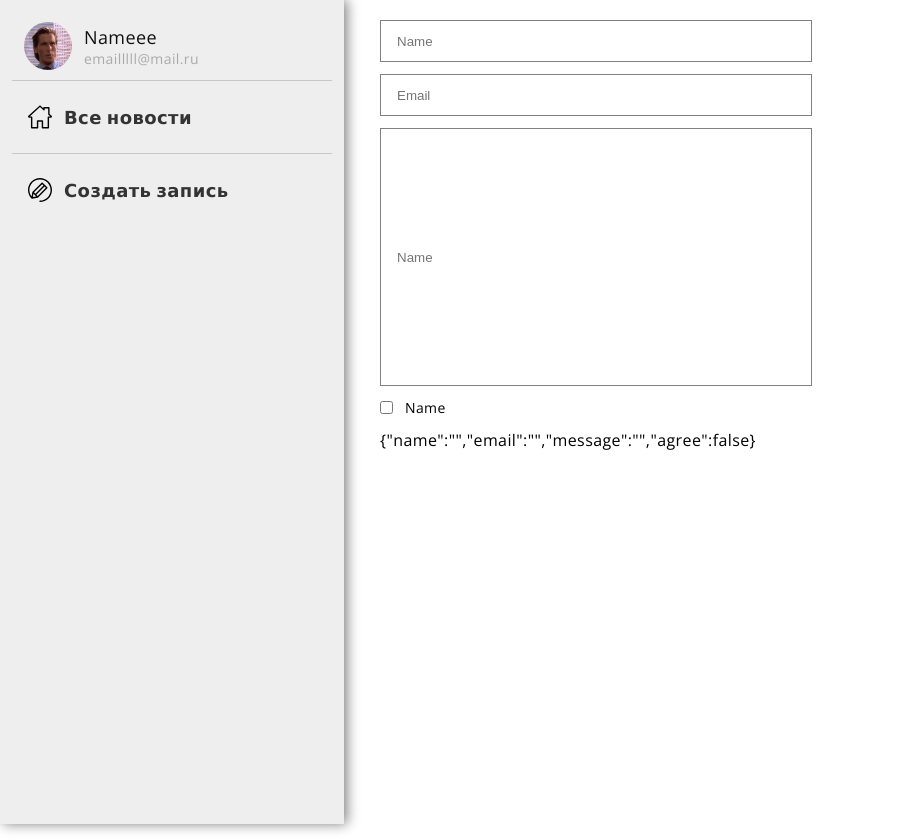
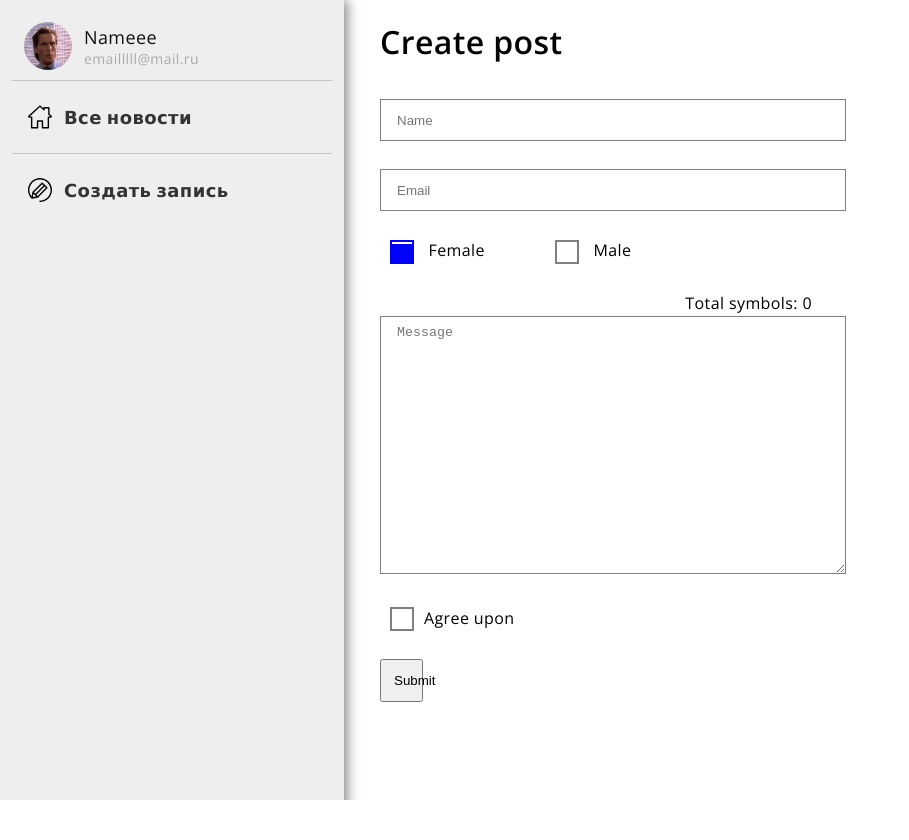
Before and after one commit to Serpentarius13/vue-testovoe, a Vue app: page /create in a window 1280 px wide. Shown: the whole page, without its empty margins (0-909 px from the left). After the commit the page ends 800 px from the top, so only its background shows below. Built offline with nearby package versions, Linux system fonts and the light colour scheme.

Commit message:
some checkbox shit

```diff
--- a/public/globals.css
+++ b/public/globals.css
@@ -18,5 +18,34 @@ a:active {
 }
 
 .heading {
-    padding-bottom: 36px;
+  padding-bottom: 36px;
 }
+
+input[type="checkbox"],
+input[type="radio"] {
+  display: none;
+}
+
+label {
+  padding-left: 20px;
+}
+
+label::before {
+  content: "";
+  display: inline-block;
+  width: 20px;
+  height: 20px;
+  margin-left: -10px;
+  margin-right: 10px;
+  border: 2px solid gray;
+  vertical-align: middle;
+  transition: all 0.5s;
+  position: relative;
+}
+
+input[type="checkbox"]:checked + label::before,
+input[type="radio"]:checked + label::before {
+  border: 2px solid blue;
+  background-color: blue;
+  box-shadow: inset 0px 2px white;
+}
--- a/src/components/Form/BaseInput.vue
+++ b/src/components/Form/BaseTextInput.vue
@@ -1,18 +1,23 @@
 <template>
-  <div :style="{ display: 'flex', alignItems: 'center' }">
+  <div>
     <input
       :value="modelValue"
       @input="$emit('update:modelValue', $event.target.value)"
       :placeholder="label"
-      :type="type"
       :class="type + '-input'"
+      v-if="type === 'text'"
     />
-    <label
-      :style="{ marginLeft: '12px', fontSize: '14px' }"
-      v-if="type === 'checkbox'"
-    >
-      {{ label }}
-    </label>
+    <div v-else>
+      <p :style="{ textAlign: 'end', paddingBottom: '2px' }">
+        Total symbols: {{ modelValue.length }}
+      </p>
+      <textarea
+        :value="modelValue"
+        @input="$emit('update:modelValue', $event.target.value)"
+        :placeholder="label"
+        :class="type + '-input'"
+      />
+    </div>
   </div>
 </template>
 
--- /dev/null
+++ b/src/components/Form/TheCheckBoxInput.vue
@@ -0,0 +1,34 @@
+<template>
+  <div class="checkbox-box">
+    <input
+      @change="$emit('update:modelValue', $event.target.checked)"
+      :value="modelValue"
+      type="checkbox"
+      id="terms"
+    />
+    <label>  {{ label }} </label>
+  </div>
+</template>
+
+<script>
+export default {
+  props: {
+    label: {
+      type: String,
+      default: "",
+    },
+    modelValue: {
+      type: Boolean,
+      default: false,
+    },
+  },
+};
+</script>
+
+<style lang="scss" scoped>
+.checkbox-box {
+  display: flex;
+  align-items: center;
+  gap: 12px;
+}
+</style>
--- /dev/null
+++ b/src/components/Form/TheRadioBoxInput.vue
@@ -0,0 +1,48 @@
+//** DONT LOOK AT THIS! */ //! I WARN YOU.
+
+<template>
+  <div class="radio-box">
+    <div>
+      <input
+        :checked="!gender"
+        type="radio"
+        :value="gender"
+        @click="onChange"
+        id="female"
+      />
+      <label for="female"> Female </label>
+    </div>
+    <div>
+      <input
+        :checked="gender"
+        type="radio"
+        :value="!gender"
+        @click="onChange"
+        id="male"
+      />
+      <label for="male"> Male </label>
+    </div>
+  </div>
+</template>
+
+<script setup>
+import { ref, defineEmits } from "vue";
+
+const emit = defineEmits(["gender"]);
+const gender = ref(false);
+
+const onChange = () => {
+  gender.value = !gender.value;
+
+  const emittedValue = gender.value ? "female" : "male";
+  emit("gender", emittedValue);
+};
+</script>
+
+<style lang="scss" scoped>
+.radio-box {
+  display: flex;
+  gap: 60px;
+  align-items: center;
+}
+</style>
--- a/src/components/List/TheListItem.vue
+++ b/src/components/List/TheListItem.vue
@@ -9,8 +9,19 @@
         id автора: {{ userId }}
       </p>
     </div>
-    <button @click="onDelete" class="news-section__list-item-deleteBtn">
+    <button
+      v-if="!isDeleting"
+      @click="onDelete"
+      class="news-section__list-item-deleteBtn"
+    >
       Удалить
+    </button>
+    <button
+      v-else
+      @click="confirmDelete"
+      class="news-section__list-item-deleteBtnConfirm"
+    >
+      Подтвердить удаление
     </button>
   </div>
 
@@ -24,10 +35,23 @@ const { item } = defineProps(["item"]);
 const { userId, title, body, id } = item;
 const isShowingText = ref(false);
 
-console.log(isShowingText);
+const isDeleting = ref(false);
 
 const onDelete = () => {
-  alert("Deleted");
+  isDeleting.value = true;
+};
+
+const confirmDelete = async () => {
+  try {
+    await fetch(`https://jsonplaceholder.typicode.com/posts/${id}`, {
+      method: "DELETE",
+    });
+    alert("Post is deleted");
+    location.reload();
+  } catch (err) {
+    console.log(err);
+    alert("The post wasnt deleted");
+  }
 };
 
 const onShow = () => {
@@ -76,6 +100,19 @@ const onShow = () => {
         color: rgb(148, 0, 0);
       }
     }
+
+    &-deleteBtnConfirm {
+      padding: 16px 12px;
+      border: red 3px solid;
+      background-color: white;
+      color: red;
+      cursor: pointer;
+
+      &:active {
+        color: white;
+        background-color: red;
+      }
+    }
   }
   &-text-body {
     font-size: 16px;
--- a/src/components/TheLayout.vue
+++ b/src/components/TheLayout.vue
@@ -15,6 +15,7 @@ import TheSidebarButtons from "./SidebarButtons/TheSidebarButtons.vue";
   width: 100vw;
   height: 100vh;
   display: flex;
+  overflow: hidden;
 
   &__sidebar {
     min-width: 25%;
@@ -28,8 +29,7 @@ import TheSidebarButtons from "./SidebarButtons/TheSidebarButtons.vue";
 
   &__news-section {
     flex: 1;
-    height: 100%;
-    overflow: scroll;
+    overflow-y: scroll;
     padding: 20px 36px;
   }
 }
--- a/src/router/index.js
+++ b/src/router/index.js
@@ -1,3 +1,4 @@
+import TheCreateNewsSection from "@/routes/TheCreateNewsSection.vue";
 import { createRouter, createWebHistory } from "vue-router";
 
 const routes = [
@@ -9,7 +10,7 @@ const routes = [
   {
     path: "/create",
     name: "Create news",
-    component: () => import("./../routes/TheCreateNewsSection.vue"),
+    component: TheCreateNewsSection,
   },
 ];
 
--- a/src/routes/TheCreateNewsSection.vue
+++ b/src/routes/TheCreateNewsSection.vue
@@ -1,30 +1,126 @@
+//** Yeah, I know the word 'reusability'. So what? */
+
 <template>
-  <div class="form">
-    <base-input v-model="formState.name" label="Name" type="text" />
-    <base-input v-model="formState.email" label="Email" type="text" />
-    <base-input v-model="formState.message" label="Name" type="textarea" />
-    <base-input v-model="formState.agree" label="Name" type="checkbox" />
-    {{ JSON.stringify(formState) }}
+  <h1 class="heading">Create post</h1>
+  <div class="forms">
+    <form @submit.prevent="submit" class="form">
+      <base-input v-model="formState.name" label="Name" type="text" />
+      <base-input v-model="formState.email" label="Email" type="text" />
+      <the-radio-box-input @gender="(value) => (formState.gender = value)" />
+      <base-input v-model="formState.message" label="Message" type="textarea" />
+      <the-check-box-input v-model="formState.agree" label="Agree upon" />
+      <button class="form__submit-btn" type="submit">Submit</button>
+    </form>
+
+    <ul class="newPost" v-show="newPost">
+      <li v-for="(value, key) in newPost" :key="key" class="newPost__item">
+        <span> {{ key }}: </span>
+        {{ value }}
+      </li>
+    </ul>
   </div>
 </template>
 
 <script setup>
-import BaseInput from "./../components/Form/BaseInput.vue";
-import { reactive } from "vue";
-// eslint-disable-next-line no-unused-vars
-const formState = reactive({
+import BaseInput from "../components/Form/BaseTextInput.vue";
+import TheCheckBoxInput from "./../components/Form/TheCheckBoxInput.vue";
+import TheRadioBoxInput from "./../components/Form/TheRadioBoxInput.vue";
+import { reactive, ref } from "vue";
+
+const initialState = {
   name: "",
   email: "",
   message: "",
   agree: false,
-});
+  gender: "female",
+};
+const formState = reactive({ ...initialState });
+
+const newPost = ref(null);
+
+//** Yes. I dont know validation in vue. So what? */
+const validateLength = (arr) => {
+  let check = false;
+
+  arr.forEach((el) => {
+    if (el.length < 5 || el.length > 400) check = true;
+  });
+
+  return check;
+};
+
+//** Utter hell. */
+const submit = () => {
+  if (!formState.agree) {
+    alert("Agree first");
+    return;
+  }
+
+  const keys = Object.values(formState).slice(0, 3);
+
+
+  if (validateLength(keys)) {
+    alert("Write some more");
+    return;
+  }
+
+  const emailConditions = ["@", "."];
+
+  if (!emailConditions.some((el) => formState.email.includes(el))) {
+    alert("Do some nice email for me");
+    return;
+  }
+
+  newPost.value = { ...formState };
+  Object.assign(formState, initialState);
+};
 </script>
 
 <style lang="scss" scoped>
-.form {
-  width: 50%;
+.forms {
   display: flex;
-  flex-direction: column;
+  width: 100%;
+  align-items: center;
+  justify-content: space-between;
   gap: 12px;
+
+  & .form {
+    width: 50%;
+    display: flex;
+    flex-direction: column;
+    gap: 28px;
+
+    &__submit-btn {
+      width: 10%;
+      padding: 12px;
+    }
+  }
+
+  & .newPost {
+    width: 40%;
+    height: 30rem;
+
+    list-style: none;
+
+    padding: 12px;
+    display: flex;
+    flex-direction: column;
+    gap: 4px;
+
+    font-size: 20px;
+
+    border: 2px solid gray;
+
+    &__item {
+      width: 100%;
+      word-break: break-all;
+      padding: 2px;
+      border-bottom: 0.5px solid gray;
+
+      & span {
+        font-size: 14px;
+      }
+    }
+  }
 }
 </style>
```
Also changed, not shown: src/routes/TheNewsSection.vue (+2 -5 lines).
